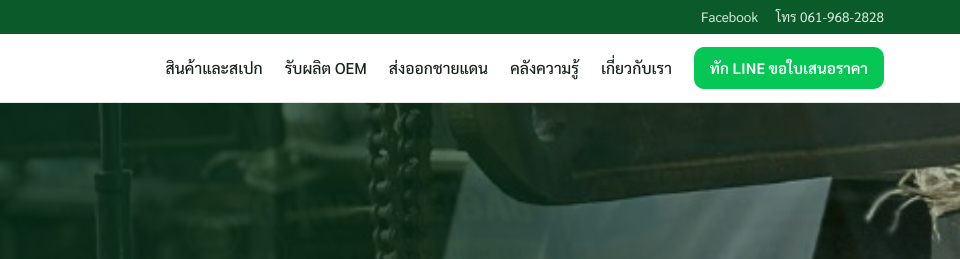
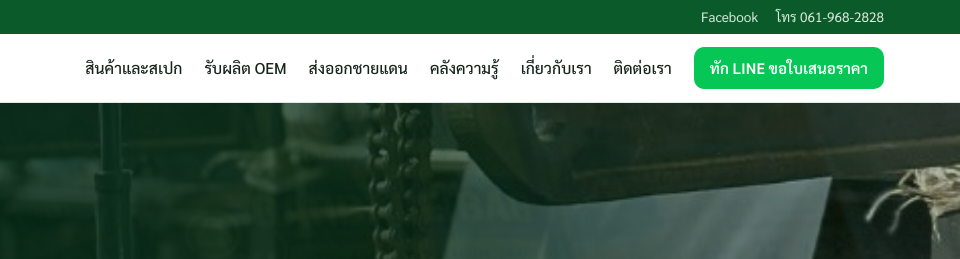
Before and after one commit to annatoey1-creator/wcp-web, an Astro site: page / in a window 1280 px wide. Shown: the top 259 px of the page, 320-1280 px from the left. Built offline with nearby package versions, Linux system fonts and the light colour scheme; Astro itself is replaced by a stand-in of ours.

Commit message:
เพิ่มเมนู "ติดต่อเรา" บนแถบเมนูและท้ายเว็บ
- กดไปหน้าติดต่อ (QR code LINE แผนที่ ข้อมูลติดต่อ) ได้จากทุกหน้า
- จอกว้างน้อยกว่า 1100px ใช้เมนูแบบมือถือ เพื่อไม่ให้ชื่อเมนูตัดเป็นสองบรรทัด

Co-Authored-By: Claude Opus 5.5 <noreply@anthropic.com>

```diff
--- a/src/components/Footer.astro
+++ b/src/components/Footer.astro
@@ -22,6 +22,7 @@ const c = site.contact;
         <li><a href="/export">ส่งออกและการค้าชายแดน</a></li>
         <li><a href="/knowledge">คลังความรู้</a></li>
         <li><a href="/about">เกี่ยวกับเรา</a></li>
+        <li><a href="/contact">ติดต่อเรา</a></li>
       </ul>
     </div>
     <div>
--- a/src/components/Header.astro
+++ b/src/components/Header.astro
@@ -6,6 +6,7 @@ const nav = [
   { href: '/export', label: 'ส่งออกชายแดน' },
   { href: '/knowledge', label: 'คลังความรู้' },
   { href: '/about', label: 'เกี่ยวกับเรา' },
+  { href: '/contact', label: 'ติดต่อเรา' },
 ];
 const path = Astro.url.pathname;
 const isActive = (href: string) => path === href || path.startsWith(href + '/');
@@ -54,6 +55,7 @@ const isActive = (href: string) => path === href || path.startsWith(href + '/');
   .logo strong { font-family: var(--font-head); font-weight: 600; font-size: 1.15rem; color: var(--primary); }
   .logo small { font-size: 0.8rem; color: var(--muted); }
   .desktop-nav { display: none; align-items: center; gap: 22px; }
+  .desktop-nav a { white-space: nowrap; }
   .desktop-nav a:not(.btn) { color: var(--slate); text-decoration: none; font-weight: 500; font-size: 0.98rem; }
   .desktop-nav a[aria-current='page'] { color: var(--green); }
   .desktop-nav a:not(.btn):hover { color: var(--green); }
@@ -63,5 +65,5 @@ const isActive = (href: string) => path === href || path.startsWith(href + '/');
   .mobile-nav nav { position: absolute; left: 0; right: 0; top: 100%; background: #fff; border-bottom: 1px solid var(--border); box-shadow: var(--shadow); display: grid; padding: 8px 16px 16px; }
   .mobile-nav nav a:not(.btn) { padding: 12px 4px; color: var(--slate); text-decoration: none; border-bottom: 1px solid var(--gray-100); }
   .mobile-nav nav .btn { margin-top: 12px; }
-  @media (min-width: 1000px) { .desktop-nav { display: flex; } .mobile-nav { display: none; } }
+  @media (min-width: 1100px) { .desktop-nav { display: flex; } .mobile-nav { display: none; } }
 </style>
```
